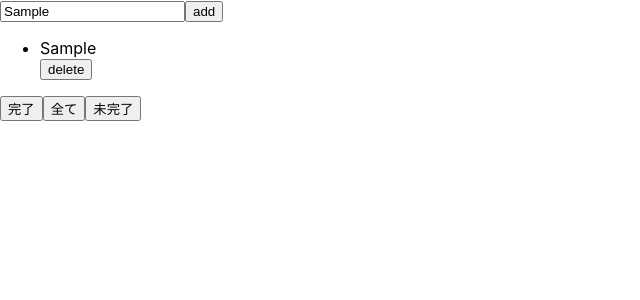
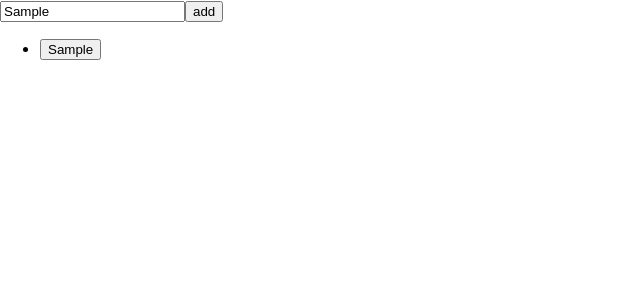
Before and after one commit to kkenya/tasktodoapp, a React (Create React App) app: page / in a window 1280 px wide. Both pictures are taken after typing "Sample" into the empty fields and a click on the button "add". Shown: the top 300 px of the page, without its empty margins (0-640 px from the left). Built offline with nearby package versions, Linux system fonts and the light colour scheme.

Commit message:
filter修正

```diff
--- a/src/components/listComponent/list.js
+++ b/src/components/listComponent/list.js
@@ -1,10 +1,17 @@
 import React from 'react';
 
-const List = ({ todos, deleteTd, set, deletedelements, allelements, activeelements }) => {
-  const listItems = todos.map((todo, index) =>
+const List = ({
+  todos,
+  toggle,
+}) => {
+  console.log(todos);
+  const listItems = todos.map((todo) =>
     <div>
-      <li key={index}>{todo}</li>
-      <button onClick={() => deleteTd(index)}>delete</button>
+      <li key={todo.id} style={{
+        textDecoration: todo.completed ? 'line-through' : 'none'
+      }}>
+        <button onClick={() => toggle(todo.id)}>{todo.text}</button>
+      </li>
     </div>
   );
   return (
@@ -12,9 +19,6 @@ const List = ({ todos, deleteTd, set, deletedelements, allelements, activeelemen
       <ul>
         {listItems}
       </ul>
-      <button onClick={() => set(deletedelements)}>完了</button>
-      <button onClick={() => set(allelements)}>全て</button>
-      <button onClick={() => set(activeelements)}>未完了</button>
     </div>
   );
 }
--- a/src/components/mainscreenComponent/main.js
+++ b/src/components/mainscreenComponent/main.js
@@ -3,27 +3,12 @@ import List from '../listComponent/list';
 import Input from '../inputComponent/input';
 import useTodostate from '../useTodostate';
 
-let active;
-
 const Main = () => {
   const {
     todos,
     addTodo,
-    deleteTodo,
-    setTodo,
-    deletedelement,
-    allelement,
-    activeelement,
+    toggleTodo,
   } = useTodostate([]);
-
-  if (activeelement.length === 0) {
-    active = allelement;
-  } else {
-    active = activeelement;
-  }
-
-
-
 
   return (
     <div>
@@ -38,11 +23,7 @@ const Main = () => {
       />
       <List
         todos={todos}
-        deleteTd={deleteTodo}
-        set={setTodo}
-        deletedelements={deletedelement}
-        allelements={allelement}
-        activeelements={active}
+        toggle={toggleTodo}
       />
     </div>
   );
--- a/src/components/useTodostate.js
+++ b/src/components/useTodostate.js
@@ -2,29 +2,28 @@ import React, { useState } from 'react';
 
 export default initialTodo => {
   const [todos, setTodos] = useState(initialTodo);
-  const [allelement, setAllelement] = useState([]);
-  const [deletedelement, setDeletedelement] = useState([]);
-  const [activeelement, setActiveelement] = useState([]);
+
 
   return {
     todos,
-    deletedelement,
-    allelement,
-    activeelement,
     addTodo: todoText => {
-      setTodos([...todos, todoText]);
-      setAllelement([...allelement, todoText]);
+      setTodos([
+        ...todos,
+        {
+          id: Date.now(),
+          text: todoText,
+          completed: false,
+        }
+      ]);
     },
-    deleteTodo: deleteIndex => {
-      const deletednewTodo = todos.filter((todo, index) => index !== deleteIndex);
-      setActiveelement(deletednewTodo);
-      setTodos(deletednewTodo);
-      const deleted = todos.filter((todo, index) => index === deleteIndex);
-      setDeletedelement([...deletedelement, deleted]);
-    },
-    setTodo: element => {
-      setTodos(element);
+    toggleTodo: id => {
+      todos.map(todo =>
+        (todo.id === id)
+          ? { ...todo, completed: !todo.completed }
+          : todo
+      )
     },
   };
 
+
 };
```
Also changed, not shown: src/components/filterComponent/filter.js (added).
